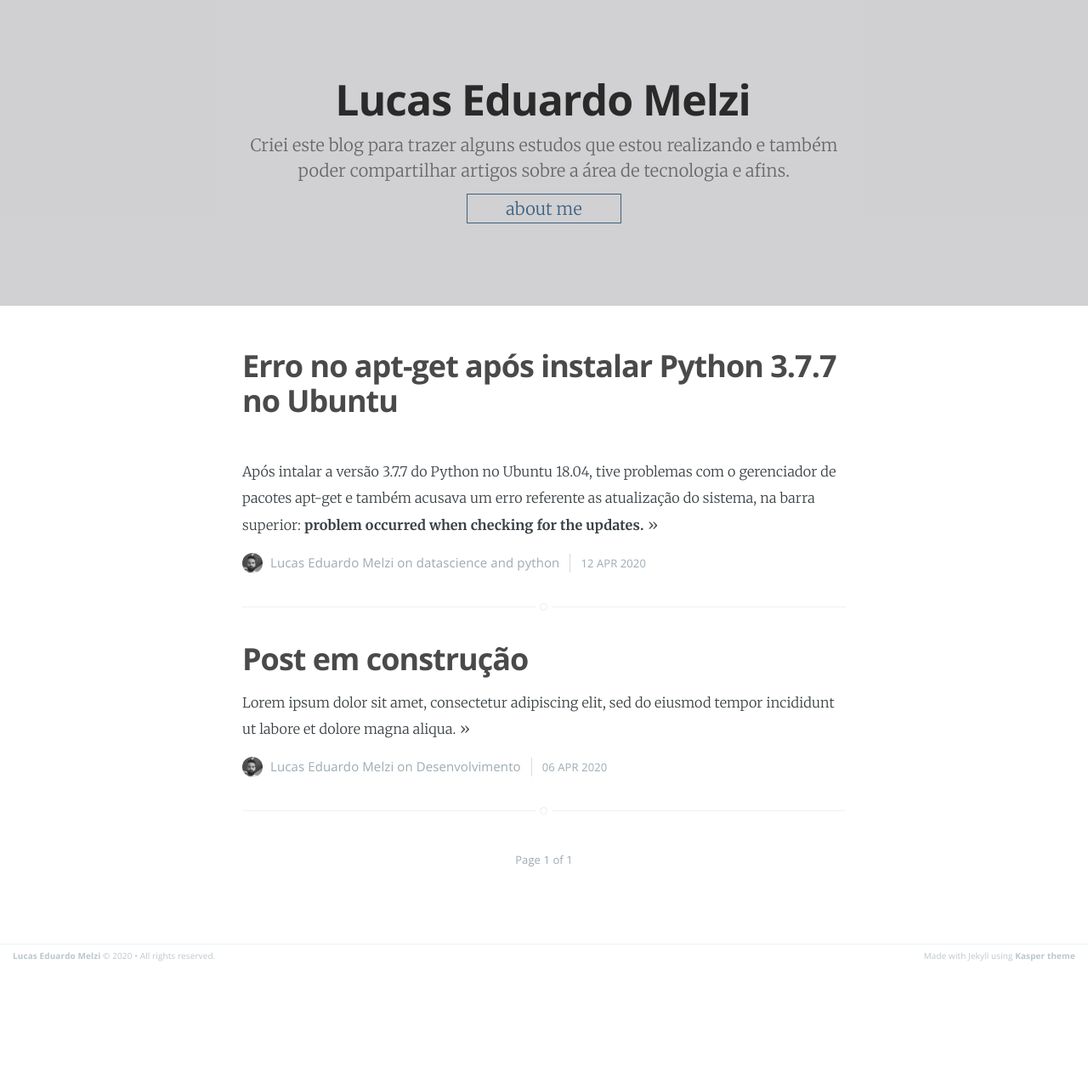
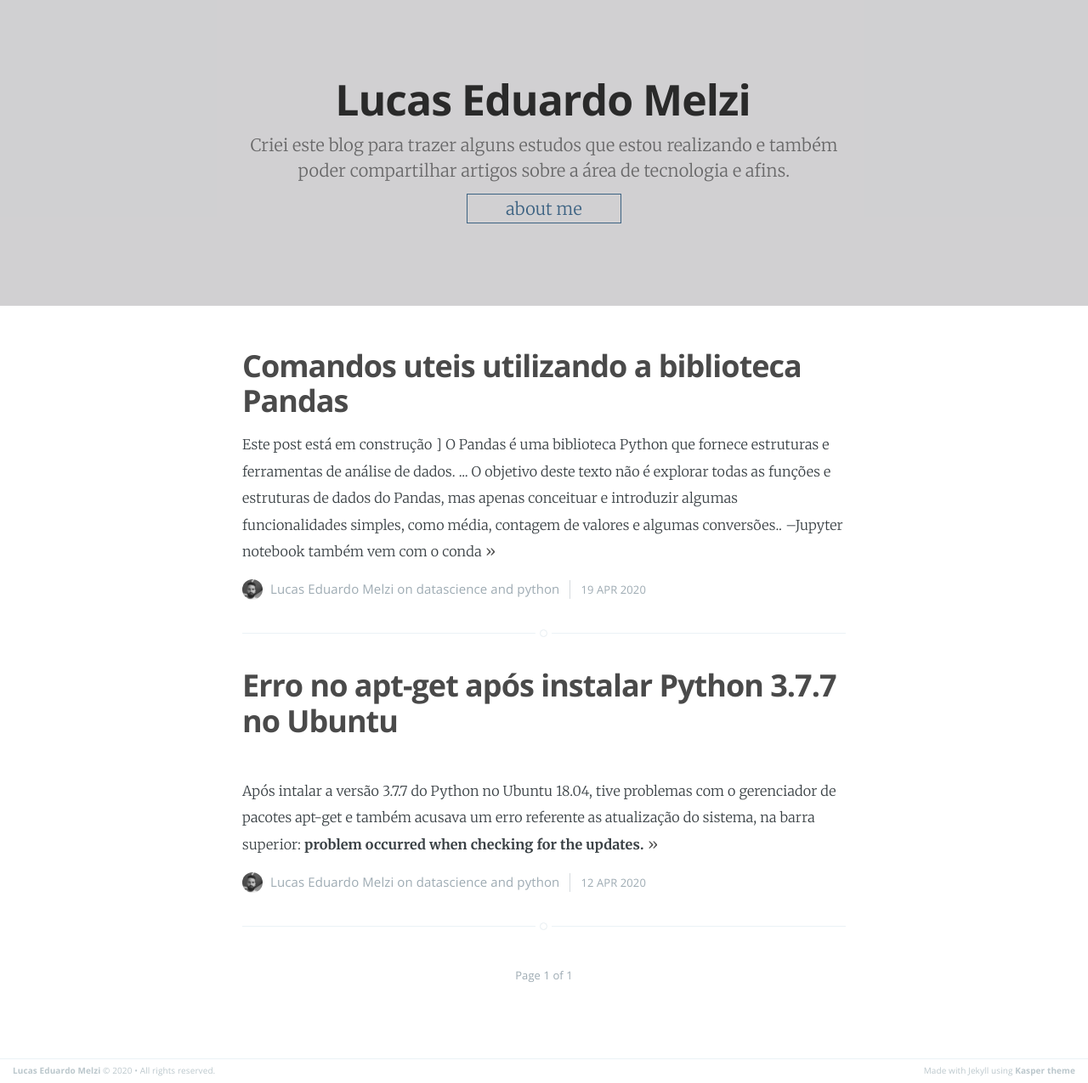
Before and after one commit to melzilucas/melzilucas.github.io, a Jekyll site: the page built from index.html, in a window 1280 px wide. Shown: the whole page at 85% size. Built offline with Jekyll 4.4.1, drawn with Linux system fonts in a browser that asks for light colours; the list of posts is cut into pages by our own code; before the commit the page ends 1139 px from its top, so only the background shows below that.

Commit message:
Install plugin for seo and att new post

```diff
--- a/_config.yml
+++ b/_config.yml
@@ -9,8 +9,12 @@
 baseurl: /
 domain_name: 'https://melzilucas.github.io'
 google_analytics: 'UA-164026118-1'
-gems: [jekyll-paginate]
+plugins: ['jekyll-paginate', 'jekyll-seo-tag']
 
 # Details for the RSS feed generator
 url:            'blog url'
 author:         'Lucas Eduardo Melzi'
+
+# Gems
+plugins :
+- jekyll-seo-tag
--- a/_layouts/default.html
+++ b/_layouts/default.html
@@ -3,6 +3,8 @@
 <head>
     <meta http-equiv="Content-Type" content="text/html; charset=UTF-8" />
     <meta http-equiv="X-UA-Compatible" content="IE=edge,chrome=1" />
+
+
 
     <title>{{ site.name }} - {{ site.description }}</title>
     <meta name="description" content="{{ site.meta_description}}" />
@@ -16,6 +18,8 @@
     <!-- Customisation  -->
     <link rel="stylesheet" type="text/css" href="/assets/css/main.css" />
     <link rel="shortcut icon" type="image/png" href="/assets/images/integrate.png">
+
+  {% seo %}
 </head>
 <body class="{% if page.post_class %}{{page.post_class}}{% else %}home-template{% endif %}">
 
--- a/_posts/2013-11-10-welcome-to-jekyll.markdown
+++ /dev/null
@@ -1,12 +0,0 @@
----
-layout: post
-title:  Post em construção
-date:   2020-04-06 10:18:00
-categories: Desenvolvimento
----
-
-<p>Lorem ipsum dolor sit amet, consectetur adipiscing elit, sed do eiusmod tempor incididunt ut labore et dolore magna aliqua.</p>
-
-<p> Ut enim ad minim veniam, quis nostrud exercitation ullamco laboris nisi ut aliquip ex ea commodo consequat. Duis aute irure dolor in reprehenderit in voluptate velit esse cillum dolore eu fugiat nulla pariatur.</p>
-
-<p>Excepteur sint occaecat cupidatat non proident, sunt in culpa qui officia deserunt mollit anim id est laborum</p>
--- /dev/null
+++ b/_posts/2020-04-19-welcome-to-jekyll.markdown
@@ -0,0 +1,16 @@
+---
+layout: post
+title:  Comandos uteis utilizando a biblioteca Pandas
+date:   2020-04-19 10:18:00
+categories: datascience python
+image: "/assets/images/integrate.png"
+---
+
+<p> Este post está em construção</p>]
+<p>O Pandas é uma biblioteca Python que fornece estruturas e ferramentas de análise de dados. ... O objetivo deste texto não é explorar todas as funções e estruturas de dados do Pandas, mas apenas conceituar e introduzir algumas funcionalidades simples, como média, contagem de valores e algumas conversões..</p>
+--Jupyter notebook também vem com o conda
+
+-> neste tópico:
+*como usar a blibioteca pandas
+*comandos mais uteis
+*colocar exemplos com prints
```
